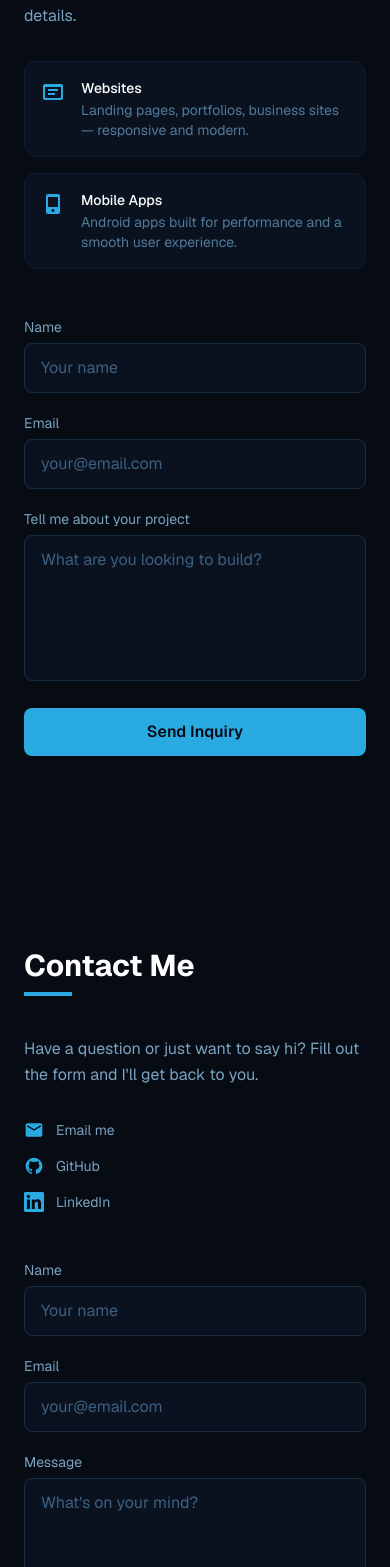
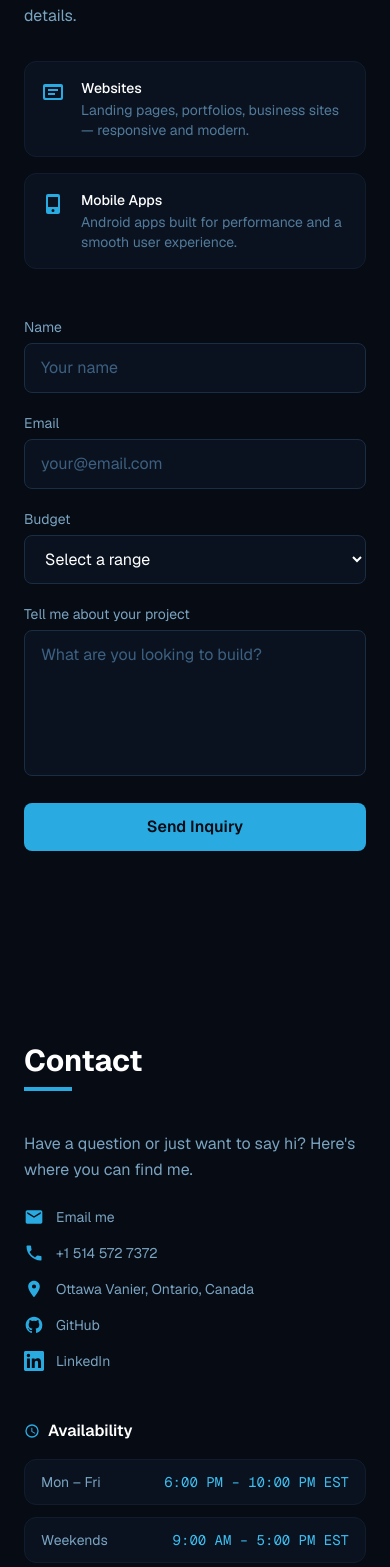
Before and after one commit to cedricwtk/portfolio-2026, a Next.js app: page / in a window 390 px wide. Shown: the part 5731-7298 px from the top of the page. Built offline with nearby package versions, Linux system fonts and the light colour scheme.

Commit message:
Tweaking contact and logo

```diff
--- a/components/Contact.tsx
+++ b/components/Contact.tsx
@@ -1,10 +1,6 @@
-"use client"
-
-import { useState } from "react"
-import { motion, AnimatePresence } from "framer-motion"
 import SectionWrapper from "./SectionWrapper"
 
-const socialLinks = [
+const contactItems = [
   {
     icon: (
       <svg viewBox="0 0 24 24" fill="currentColor" className="w-5 h-5">
@@ -13,6 +9,24 @@ const socialLinks = [
     ),
     label: "Email me",
     href: "mailto:cedric@wutchanki.com",
+  },
+  {
+    icon: (
+      <svg viewBox="0 0 24 24" fill="currentColor" className="w-5 h-5">
+        <path d="M6.62 10.79a15.05 15.05 0 006.59 6.59l2.2-2.2a1 1 0 011.01-.24 11.47 11.47 0 003.58.57 1 1 0 011 1V20a1 1 0 01-1 1A17 17 0 013 4a1 1 0 011-1h3.5a1 1 0 011 1c0 1.25.2 2.45.57 3.58a1 1 0 01-.24 1.01l-2.21 2.2z"/>
+      </svg>
+    ),
+    label: "+1 514 572 7372",
+    href: "tel:+15145727372",
+  },
+  {
+    icon: (
+      <svg viewBox="0 0 24 24" fill="currentColor" className="w-5 h-5">
+        <path d="M12 2C8.13 2 5 5.13 5 9c0 5.25 7 13 7 13s7-7.75 7-13c0-3.87-3.13-7-7-7zm0 9.5a2.5 2.5 0 110-5 2.5 2.5 0 010 5z"/>
+      </svg>
+    ),
+    label: "Ottawa Vanier, Ontario, Canada",
+    href: null,
   },
   {
     icon: (
@@ -34,157 +48,64 @@ const socialLinks = [
   },
 ]
 
-type ToastType = "success" | "error"
-
-function Toast({ type, onClose }: { type: ToastType; onClose: () => void }) {
-  return (
-    <motion.div
-      initial={{ opacity: 0, y: 40 }}
-      animate={{ opacity: 1, y: 0 }}
-      exit={{ opacity: 0, y: 40 }}
-      className={`fixed bottom-6 right-6 z-50 flex items-center gap-3 px-5 py-4 rounded-xl shadow-lg border text-sm font-medium ${
-        type === "success"
-          ? "bg-gray-900 border-cyan-500/40 text-white"
-          : "bg-gray-900 border-red-500/40 text-white"
-      }`}
-    >
-      {type === "success" ? (
-        <span className="text-cyan-400 text-lg">✓</span>
-      ) : (
-        <span className="text-red-400 text-lg">✕</span>
-      )}
-      {type === "success"
-        ? "Message sent! I'll get back to you soon."
-        : "Something went wrong. Please try again."}
-      <button onClick={onClose} className="ml-2 text-gray-500 hover:text-gray-300 transition-colors">
-        ✕
-      </button>
-    </motion.div>
-  )
-}
+const availability = [
+  { day: "Mon – Fri", hours: "6:00 PM – 10:00 PM EST" },
+  { day: "Weekends", hours: "9:00 AM – 5:00 PM EST" },
+]
 
 export default function Contact() {
-  const [status, setStatus] = useState<"idle" | "loading">("idle")
-  const [toast, setToast] = useState<ToastType | null>(null)
-
-  function showToast(type: ToastType) {
-    setToast(type)
-    setTimeout(() => setToast(null), 5000)
-  }
-
-  async function handleSubmit(e: React.SyntheticEvent<HTMLFormElement>) {
-    e.preventDefault()
-    setStatus("loading")
-    const form = e.currentTarget
-    const data = Object.fromEntries(new FormData(form))
-
-    try {
-      const res = await fetch("/api/contact", {
-        method: "POST",
-        headers: { "Content-Type": "application/json" },
-        body: JSON.stringify(data),
-      })
-      if (res.ok) {
-        form.reset()
-        showToast("success")
-      } else {
-        showToast("error")
-      }
-    } catch {
-      showToast("error")
-    } finally {
-      setStatus("idle")
-    }
-  }
-
   return (
     <SectionWrapper id="contact">
-      <h2 className="text-3xl font-bold text-white mb-2">Contact Me</h2>
+      <h2 className="text-3xl font-bold text-white mb-2">Contact</h2>
       <div className="w-12 h-1 bg-cyan-500 mb-10" />
 
       <div className="grid md:grid-cols-2 gap-12">
-        {/* Left column */}
-        <div>
-          <p className="text-gray-400 leading-relaxed mb-8">
-            Have a question or just want to say hi? Fill out the form and
-            I&apos;ll get back to you.
+
+        {/* Contact info */}
+        <div className="space-y-4">
+          <p className="text-gray-400 leading-relaxed mb-6">
+            Have a question or just want to say hi? Here&apos;s where you can find me.
           </p>
-
-          <div className="space-y-4">
-            {socialLinks.map((link) => (
+          {contactItems.map((item) =>
+            item.href ? (
               <a
-                key={link.href}
-                href={link.href}
-                target={link.href.startsWith("mailto") ? undefined : "_blank"}
+                key={item.label}
+                href={item.href}
+                target={item.href.startsWith("http") ? "_blank" : undefined}
                 rel="noopener noreferrer"
                 className="flex items-center gap-3 text-gray-400 hover:text-white transition-colors group"
               >
-                <span className="text-cyan-500">{link.icon}</span>
-                <span className="text-sm group-hover:text-cyan-400 transition-colors">
-                  {link.label}
-                </span>
+                <span className="text-cyan-500">{item.icon}</span>
+                <span className="text-sm group-hover:text-cyan-400 transition-colors">{item.label}</span>
               </a>
+            ) : (
+              <div key={item.label} className="flex items-center gap-3 text-gray-400">
+                <span className="text-cyan-500">{item.icon}</span>
+                <span className="text-sm">{item.label}</span>
+              </div>
+            )
+          )}
+        </div>
+
+        {/* Availability */}
+        <div>
+          <h3 className="text-white font-semibold mb-4 flex items-center gap-2">
+            <svg viewBox="0 0 24 24" fill="currentColor" className="w-4 h-4 text-cyan-500">
+              <path d="M12 2a10 10 0 110 20A10 10 0 0112 2zm0 2a8 8 0 100 16A8 8 0 0012 4zm.5 3v5.25l4.5 2.67-.75 1.23L11 13V7h1.5z"/>
+            </svg>
+            Availability
+          </h3>
+          <div className="space-y-3">
+            {availability.map((slot) => (
+              <div key={slot.day} className="flex items-center justify-between bg-gray-900 border border-gray-800 rounded-xl px-4 py-3">
+                <span className="text-gray-400 text-sm">{slot.day}</span>
+                <span className="text-cyan-400 text-sm font-mono">{slot.hours}</span>
+              </div>
             ))}
           </div>
         </div>
 
-        {/* Right column — form */}
-        <form onSubmit={handleSubmit} className="space-y-5">
-          <div>
-            <label className="block text-sm text-gray-400 mb-1.5" htmlFor="name">
-              Name
-            </label>
-            <input
-              id="name"
-              type="text"
-              name="name"
-              required
-              className="w-full bg-gray-900 border border-gray-700 rounded-lg px-4 py-3 text-white placeholder-gray-600 focus:outline-none focus:border-cyan-500 transition-colors"
-              placeholder="Your name"
-            />
-          </div>
-
-          <div>
-            <label className="block text-sm text-gray-400 mb-1.5" htmlFor="email">
-              Email
-            </label>
-            <input
-              id="email"
-              type="email"
-              name="email"
-              required
-              className="w-full bg-gray-900 border border-gray-700 rounded-lg px-4 py-3 text-white placeholder-gray-600 focus:outline-none focus:border-cyan-500 transition-colors"
-              placeholder="your@email.com"
-            />
-          </div>
-
-          <div>
-            <label className="block text-sm text-gray-400 mb-1.5" htmlFor="message">
-              Message
-            </label>
-            <textarea
-              id="message"
-              name="message"
-              required
-              rows={5}
-              className="w-full bg-gray-900 border border-gray-700 rounded-lg px-4 py-3 text-white placeholder-gray-600 focus:outline-none focus:border-cyan-500 transition-colors resize-none"
-              placeholder="What's on your mind?"
-            />
-          </div>
-
-          <button
-            type="submit"
-            disabled={status === "loading"}
-            className="w-full py-3 bg-cyan-500 text-gray-950 font-semibold rounded-lg hover:bg-cyan-400 transition-colors disabled:opacity-50 disabled:cursor-not-allowed"
-          >
-            {status === "loading" ? "Sending…" : "Send Message"}
-          </button>
-        </form>
       </div>
-
-      <AnimatePresence>
-        {toast && <Toast type={toast} onClose={() => setToast(null)} />}
-      </AnimatePresence>
     </SectionWrapper>
   )
 }
--- a/components/Hire.tsx
+++ b/components/Hire.tsx
@@ -67,7 +67,7 @@ export default function Hire() {
       const res = await fetch("/api/contact", {
         method: "POST",
         headers: { "Content-Type": "application/json" },
-        body: JSON.stringify({ ...data, message: `[Business Inquiry]\n\n${data.message}` }),
+        body: JSON.stringify({ ...data, message: `[Business Inquiry]\nBudget: ${data.budget}\n\n${data.message}` }),
       })
       if (res.ok) {
         form.reset()
@@ -90,7 +90,7 @@ export default function Hire() {
           <div className="w-12 h-1 bg-cyan-500" />
         </div>
         <span className="inline-flex items-center gap-2 text-xs font-mono text-cyan-400 bg-cyan-500/10 border border-cyan-500/20 px-3 py-1.5 rounded-full self-start md:self-auto">
-          <span className="w-1.5 h-1.5 rounded-full bg-cyan-400 animate-pulse" />
+          <span className="w-1.5 h-1.5 rounded-full bg-green-400 animate-pulse" />
           Available for projects
         </span>
       </div>
@@ -141,6 +141,22 @@ export default function Hire() {
             />
           </div>
           <div>
+            <label className="block text-sm text-gray-400 mb-1.5" htmlFor="hire-budget">Budget</label>
+            <select
+              id="hire-budget"
+              name="budget"
+              required
+              className="w-full bg-gray-900 border border-gray-700 rounded-lg px-4 py-3 text-white focus:outline-none focus:border-cyan-500 transition-colors"
+            >
+              <option value="" disabled selected>Select a range</option>
+              <option value="Under $500">Under $500</option>
+              <option value="$500 – $1,500">$500 – $1,500</option>
+              <option value="$1,500 – $5,000">$1,500 – $5,000</option>
+              <option value="$5,000+">$5,000+</option>
+              <option value="To discuss">To discuss</option>
+            </select>
+          </div>
+          <div>
             <label className="block text-sm text-gray-400 mb-1.5" htmlFor="hire-message">Tell me about your project</label>
             <textarea
               id="hire-message"
--- a/components/Navbar.tsx
+++ b/components/Navbar.tsx
@@ -1,6 +1,7 @@
 "use client"
 
 import { useState, useEffect } from "react"
+import { motion, AnimatePresence } from "framer-motion"
 
 const navLinks = [
   { label: "About", href: "#about" },
@@ -11,6 +12,46 @@ const navLinks = [
   { label: "Work With Me", href: "#hire" },
   { label: "Contact", href: "#contact" },
 ]
+
+const particles = [
+  { x: -18, y: -14 }, { x: 18, y: -14 },
+  { x: -22, y: 0  }, { x: 22, y: 0   },
+  { x: -14, y: 14 }, { x: 14, y: 14  },
+  { x: 0,   y: -18}, { x: 0,  y: 18  },
+]
+
+function LogoText() {
+  const [hovered, setHovered] = useState(false)
+
+  return (
+    <span
+      className="relative hidden sm:block"
+      onMouseEnter={() => setHovered(true)}
+      onMouseLeave={() => setHovered(false)}
+    >
+      <motion.span
+        className="font-bold text-xl tracking-tight text-cyan-500 block"
+        animate={hovered ? { scale: 1.06 } : { scale: 1 }}
+        transition={{ type: "spring", stiffness: 400, damping: 20 }}
+      >
+        Wu Tchan Ki
+      </motion.span>
+
+      <AnimatePresence>
+        {hovered && particles.map((p, i) => (
+          <motion.span
+            key={i}
+            className="absolute left-1/2 top-1/2 w-1 h-1 rounded-full bg-cyan-400 pointer-events-none"
+            initial={{ x: 0, y: 0, opacity: 1, scale: 1 }}
+            animate={{ x: p.x, y: p.y, opacity: 0, scale: 0 }}
+            exit={{ opacity: 0 }}
+            transition={{ duration: 0.5, delay: i * 0.03, ease: "easeOut" }}
+          />
+        ))}
+      </AnimatePresence>
+    </span>
+  )
+}
 
 export default function Navbar() {
   const [activeSection, setActiveSection] = useState("")
@@ -35,9 +76,9 @@ export default function Navbar() {
   return (
     <nav className="fixed top-0 w-full z-50 bg-gray-950/90 backdrop-blur-md border-b border-gray-800">
       <div className="max-w-6xl mx-auto px-6 py-4 flex items-center justify-between">
-        <a href="#" className="flex items-center gap-2 hover:opacity-80 transition-opacity">
+        <a href="#" className="flex items-center gap-2">
           <img src="/wuTchanKi.svg" alt="Wu Tchan Ki" className="w-9 h-9 rounded-full" />
-          <span className="text-white font-bold text-xl tracking-tight hidden sm:block">Wu Tchan Ki</span>
+          <LogoText />
         </a>
 
         {/* Desktop nav */}
```
